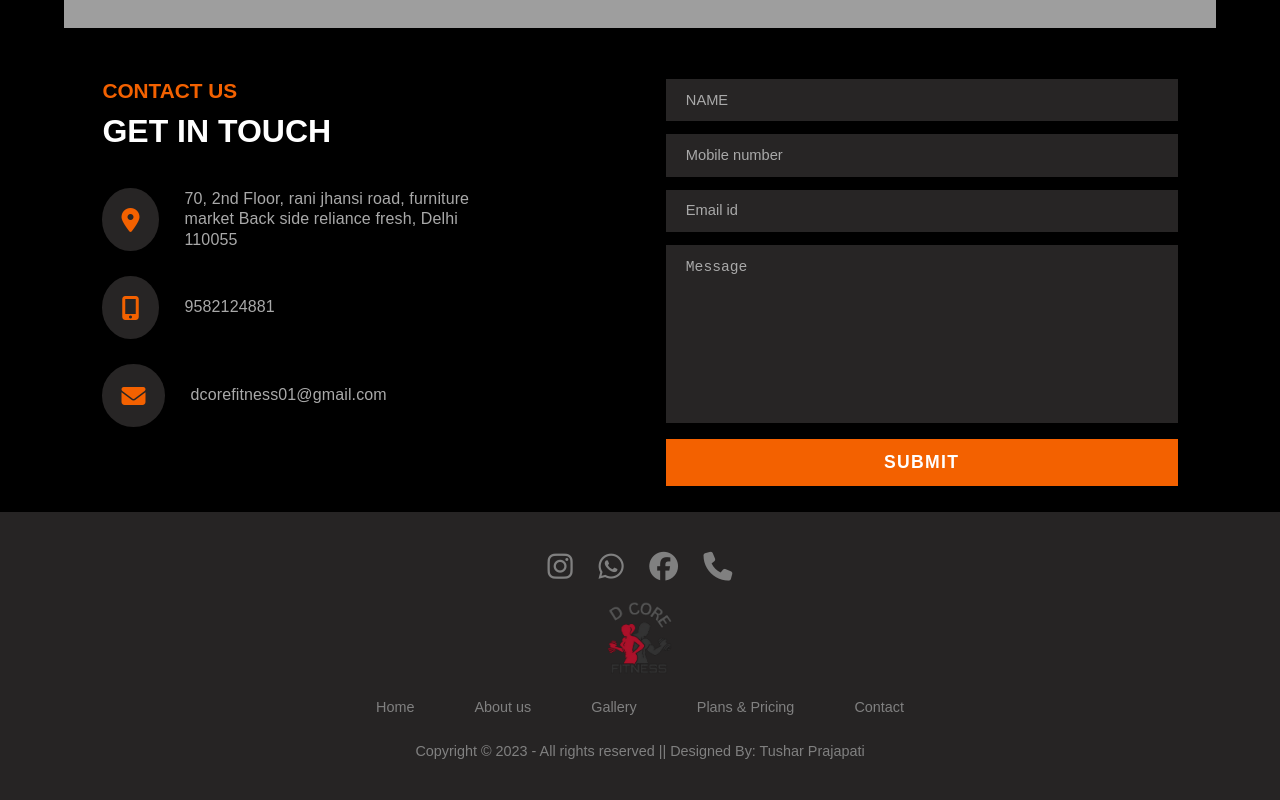
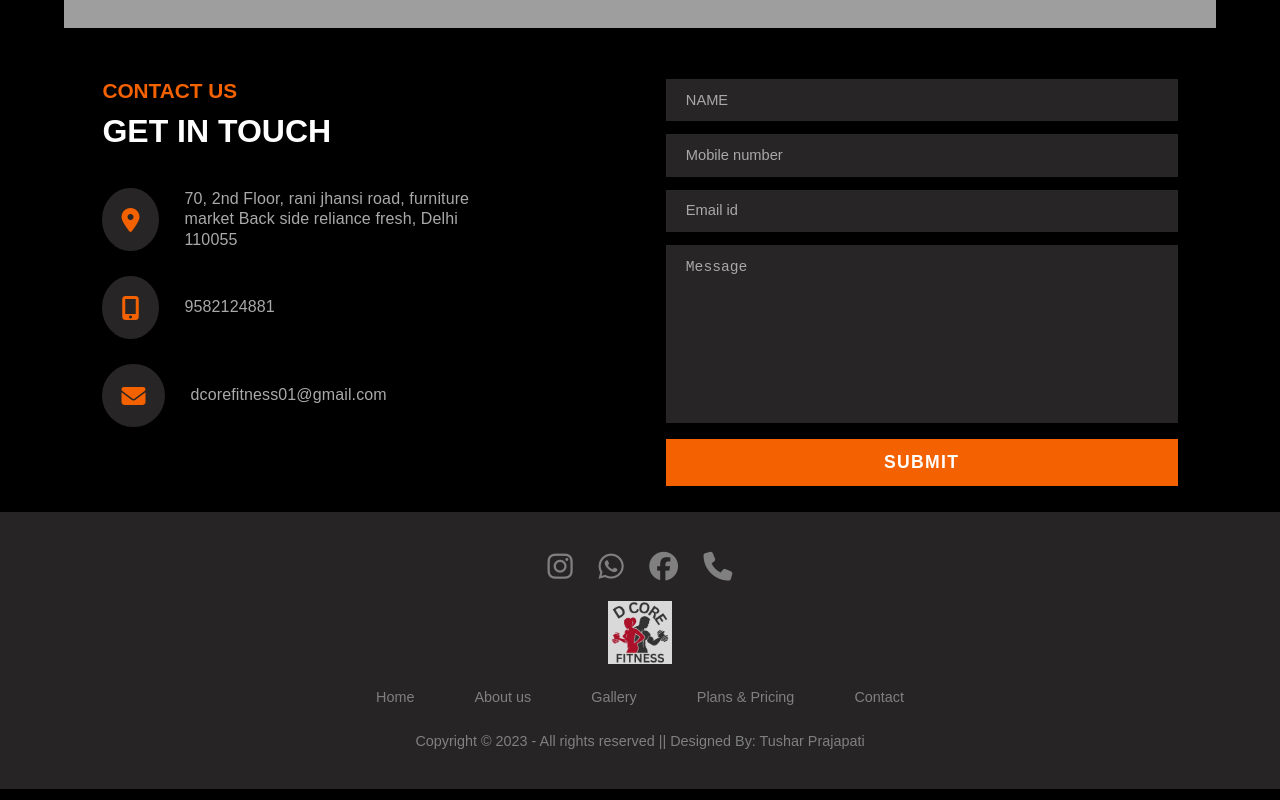
Before and after one commit to tushargola1/DCORE, a React (Vite) app: page /contact in a window 1280 px wide. Shown: the part 842-1642 px from the top of the page. Built offline with nearby package versions, Linux system fonts and the light colour scheme; grey boxes are pictures that could not be loaded; a web font is replaced by a local one.

Commit message:
logo updated

```diff
--- a/src/components/Footer.jsx
+++ b/src/components/Footer.jsx
@@ -1,6 +1,6 @@
 import React from 'react'
 import '../styles/footer.css'
-import image from '../assets/img/logo.png'
+import image from '../assets/logo.png'
 import { Link } from "react-router-dom";
 
 const Footer = () => {
@@ -14,7 +14,7 @@ const Footer = () => {
 <a href="#"><i className="fa-brands fa-facebook face"></i></a>
 <a href="tel:9582124881"><i className="fa-solid fa-phone phone"></i></a>
 </div>
-<img src={image} alt="" id='image'/>
+<Link to='/'><img src={image} alt="" id='image'/></Link>
 <div className="row">
 <ul>
 <Link to='/'> <li><a href="#">Home</a></li></Link>
```
